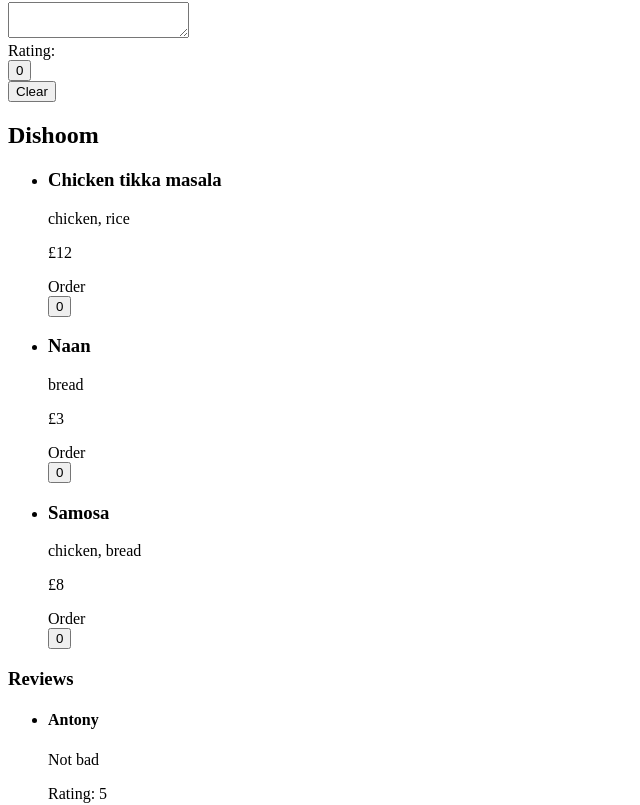
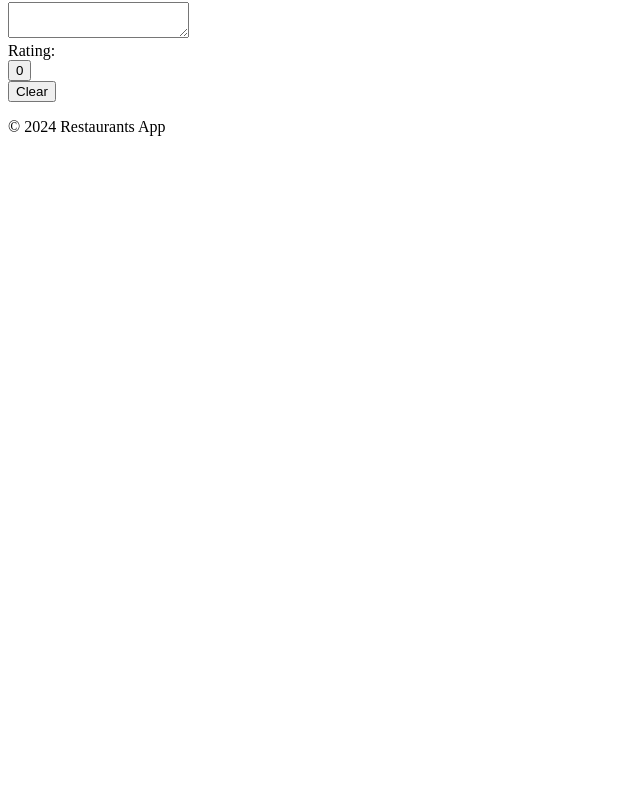
Before and after one commit to sgmakgg/jsru, a React (Vite) app in the folder react/: page / in a window 1280 px wide. Shown: the part 1019-1824 px from the top of the page, without its empty margins (0-640 px from the left). After the commit the page ends 1171 px from the top, so only its background shows below. Built offline with nearby package versions, Linux system fonts and the light colour scheme.

Commit message:
HW4 FIX 1 Reason: code review

```diff
--- a/react/src/components/app/App.jsx
+++ b/react/src/components/app/App.jsx
@@ -12,6 +12,8 @@
     setCurrentRestaurantId(id);
   };
 
+  const currentRestaurant = restaurants.find((restaurant) => restaurant.id === currentRestaurantId);
+
   return (
     <Layout>
       <ScrollProgressBar />
@@ -25,11 +27,7 @@
                 currentTab={id === currentRestaurantId} />
         ))}
         <Restaurant
-            restaurant={restaurants.find((restaurant) =>
-                restaurant.id === currentRestaurantId)} />
-        <Restaurant
-            restaurant={restaurants.find((restaurant) =>
-                restaurant.id === currentRestaurantId)} />
+            restaurant={currentRestaurant} />
       </div>
     </Layout>
   );
--- a/react/src/components/counter/Counter.jsx
+++ /dev/null
@@ -1,29 +0,0 @@
-import useCounter from "./useCounter";
-
-export const Counter = ({ topic = null, outerValue = null, addOuterValueCallBack = null }) => {
-  const { order, increment, decrement } = useCounter();
-
-const orderCountUp = () => {
-  if (outerValue === null && order < 5) increment();
-  if (addOuterValueCallBack && outerValue < 5) addOuterValueCallBack(outerValue + 1);
-};
-
-const orderCountDown = (event) => {
-  event.preventDefault();
-  if (outerValue === null && order > 0) decrement();
-  if (addOuterValueCallBack && outerValue > 0) addOuterValueCallBack(outerValue - 1);
-};
-
-  return (
-    <>
-      {topic !== null ? <label>{topic}</label> : null}
-      <br />
-      <input
-        type="button"
-        value={outerValue ?? order}
-        onClick={orderCountUp}
-        onContextMenu={orderCountDown}
-      />
-    </>
-  );
-};
--- /dev/null
+++ b/react/src/components/counters/Counter.jsx
@@ -0,0 +1,24 @@
+export const Counter = ({ topic = null, outerValue = 0, addOuterValueCallBack = () => {} }) => {
+
+  const orderCountUp = () => {
+    if (outerValue < 5) addOuterValueCallBack(outerValue + 1);
+  };
+
+  const orderCountDown = (event) => {
+    event.preventDefault();
+    if (outerValue > 0) addOuterValueCallBack(outerValue - 1);
+  };
+
+  return (
+    <>
+      {topic !== null ? <label>{topic}</label> : null}
+      <br />
+      <input
+        type="button"
+        value={outerValue}
+        onClick={orderCountUp}
+        onContextMenu={orderCountDown}
+      />
+    </>
+  );
+};
--- /dev/null
+++ b/react/src/components/counters/DishCounter.jsx
@@ -0,0 +1,14 @@
+import { useState } from "react";
+import { Counter } from "./Counter.jsx";
+
+export const DishCounter = ({ topic }) => {
+  const [order, setOrder] = useState(0);
+
+  return (
+    <Counter
+      topic={topic}
+      outerValue={order}
+      addOuterValueCallBack={setOrder}
+    />
+  );
+};
--- a/react/src/components/menu/MenuItem.jsx
+++ b/react/src/components/menu/MenuItem.jsx
@@ -1,4 +1,4 @@
-import { Counter } from "../counter/Counter.jsx";
+import { DishCounter } from "../counters/DishCounter.jsx";
 
 const TOPIC_ORDER = "Order";
 
@@ -12,7 +12,7 @@
             <h3>{name}</h3>
             <p>{ingredients.join(', ')}</p>
             <p>£{price}</p>
-            <Counter topic={TOPIC_ORDER}/>
+            <DishCounter topic={TOPIC_ORDER}/>
           </li>
         ))}
       </ul>
--- a/react/src/components/reviewForm/ReviewForm.jsx
+++ b/react/src/components/reviewForm/ReviewForm.jsx
@@ -1,4 +1,4 @@
-import {Counter} from "../counter/Counter.jsx";
+import {Counter} from "../counters/Counter.jsx";
 import useReviewForm from "./useReviewForm.js";
 
 const ReviewForm = () => {
```
Also changed, not shown: react/src/components/counters/useCounter.js (renamed from react/src/components/counter/useCounter.js), 1 other file (tests, documents, lock files or other folders).
